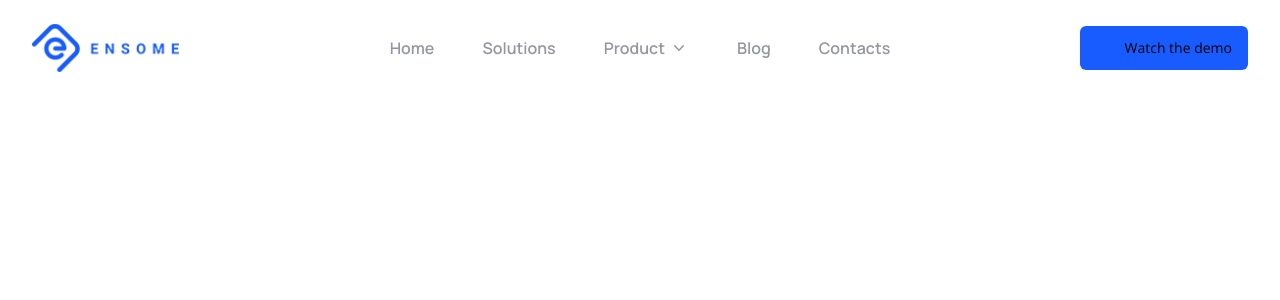
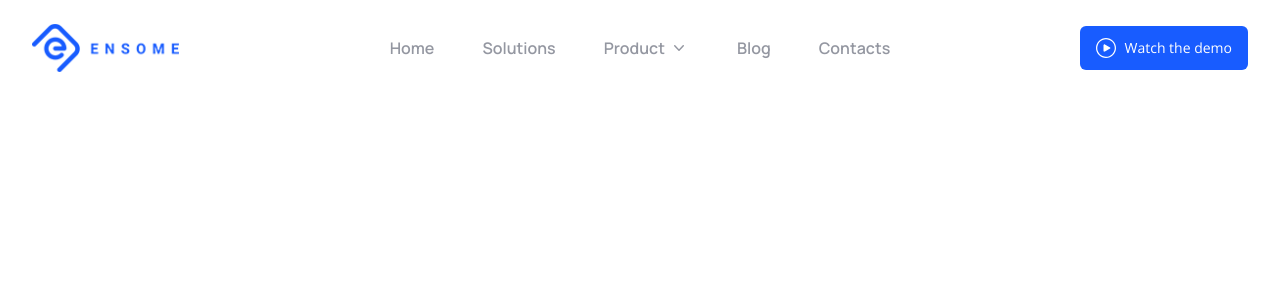
Before and after one commit to CodeWithMilap/ensome, a Next.js app: page / in a window 1280 px wide. Shown: the top 300 px of the page. Built offline with nearby package versions, Linux system fonts and the light colour scheme.

Commit message:
Update tailwind.config.ts

```diff
--- a/tailwind.config.ts
+++ b/tailwind.config.ts
@@ -15,6 +15,7 @@ const config: Config = {
       "Helper-blue-2": "#607D94",
       "Helper-blue-3": "#C9DCEC",
       Black: "#292D33",
+      White: "#FFFFFF",
       Grey: "#9497A1",
       Background: "#F1F6FA",
       Red: "#C14040",
```
